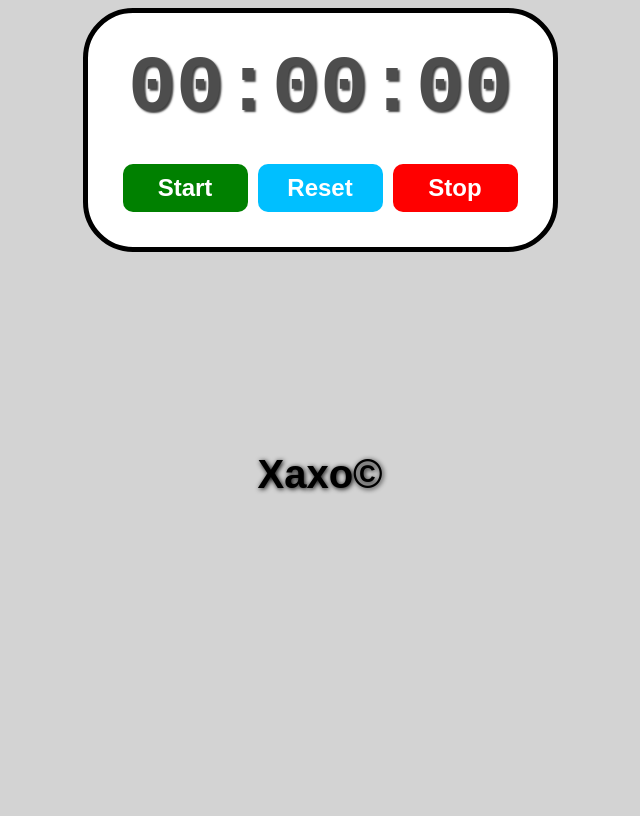
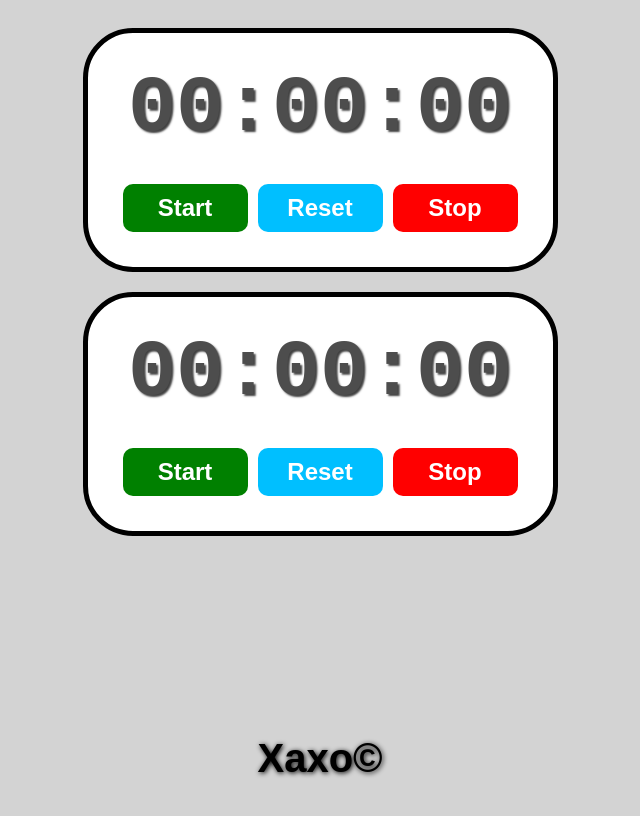
Before and after one commit to Zeshinn/React-Vite-Web, a React (Vite) app: page / in a window 1280 px wide. Shown: the top 816 px of the page, without its empty margins (320-960 px from the left). Built offline with nearby package versions, Linux system fonts and the light colour scheme.

Commit message:
Added two timers, working independently

```diff
--- a/src/App.jsx
+++ b/src/App.jsx
@@ -3,6 +3,7 @@ import Stopwatch from "./Stopwatch/Stopwatch.jsx";
 function App() {
   return(
   <>
+    <Stopwatch/>
     <Stopwatch/>
     {/*<Clock/>
     <Mixed/>*/}
--- a/src/Stopwatch/Stopwatch.module.css
+++ b/src/Stopwatch/Stopwatch.module.css
@@ -14,6 +14,7 @@ body{
     border-radius: 50px;
     background-color: white;
     padding: 30px;
+    margin-top: 20px;
 }
 
 .Display{
```
